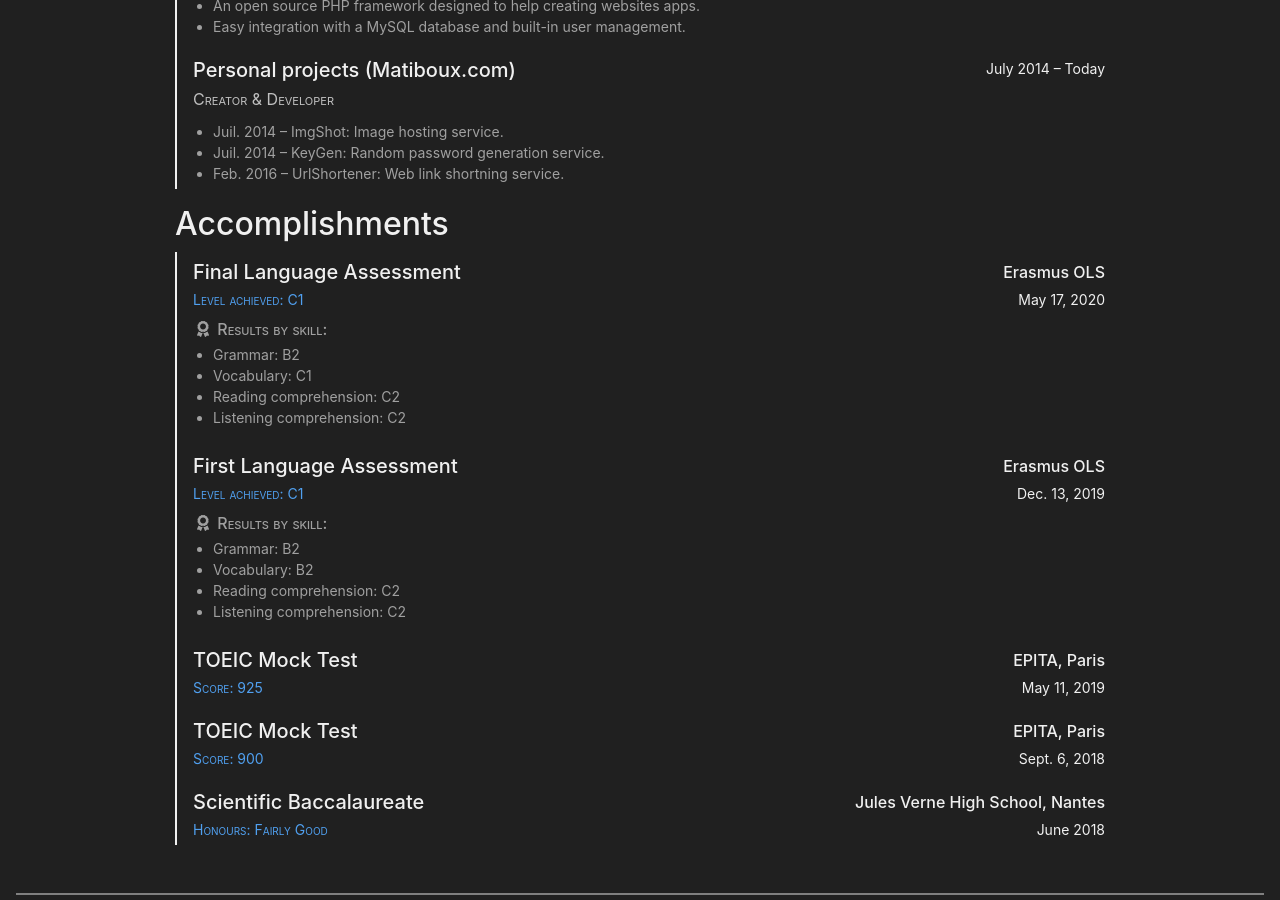
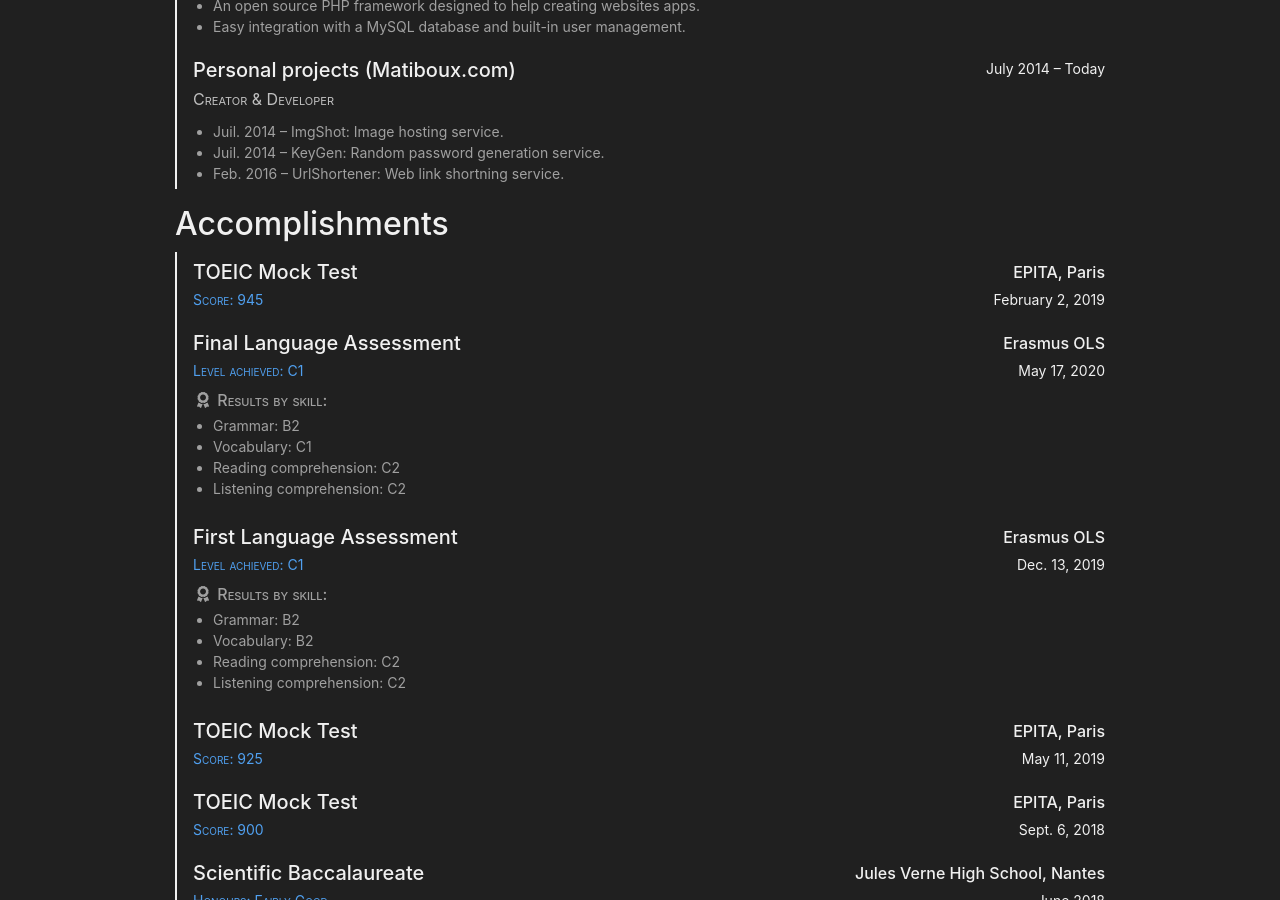
Before and after one commit to matiboux/matiboux.me, a Jekyll site: the page built from cv.html, in a window 1280 px wide and 900 px high, scrolled down 4134 px. Built offline with Jekyll 4.4.1, drawn with Linux system fonts in a browser that asks for light colours; nearby versions of some CDN libraries.

Commit message:
Update cv.html with latest mock TOEIC test grade

```diff
--- a/cv.html
+++ b/cv.html
@@ -441,6 +441,16 @@ container_class: mw-lg
 <div class="cv-items">
 	<div class="item">
 		<div class="content">
+			<h4>TOEIC Mock Test</h4>
+			<p class="award">Score: 945</p>
+		</div>
+		<div class="meta">
+			<p class="location">EPITA, Paris</p>
+			<p class="date">February 2, 2019</p>
+		</div>
+	</div>
+	<div class="item">
+		<div class="content">
 			<h4>Final Language Assessment</h4>
 			<p class="award">Level achieved: C1</p>
 			<div class="description">
```
